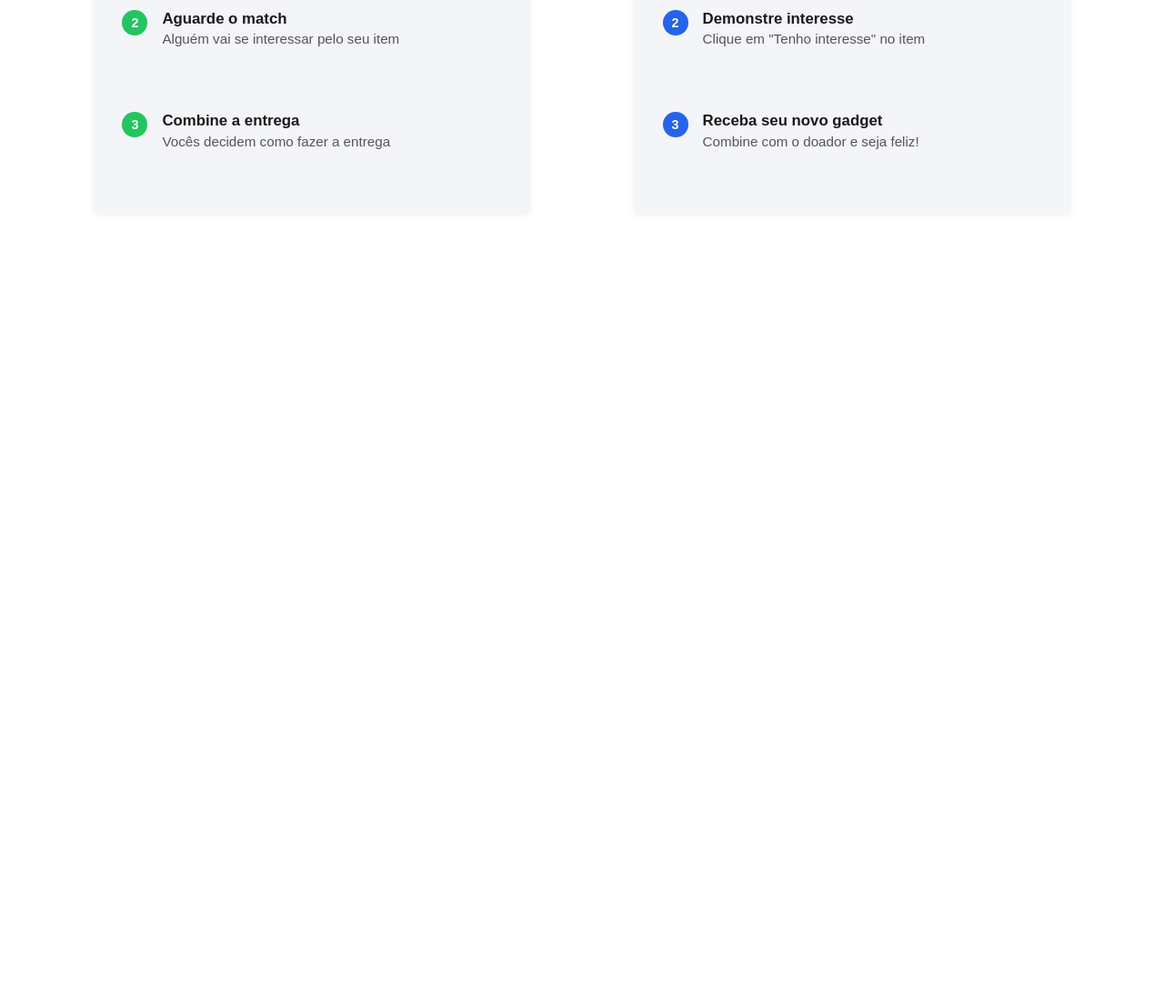
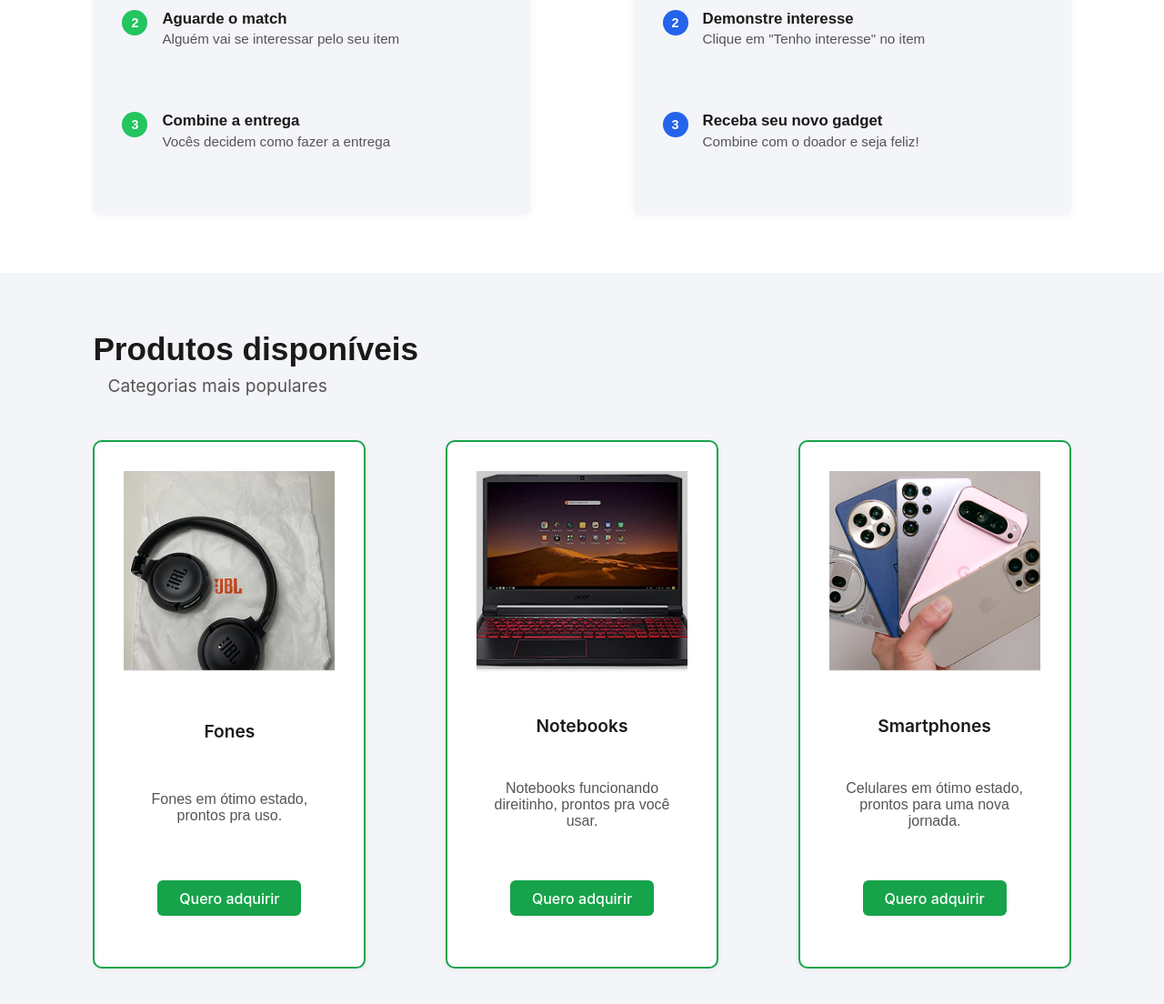
Before and after one commit to demfnanda/Recicla-Tech, a plain HTML site: page index.html in a window 1280 px wide. Shown: the part 1285-2389 px from the top of the page at 91% size. Before the commit the page ends 1585 px from the top, so only its background shows below. Drawn offline with Linux system fonts and the light colour scheme.

Commit message:
adição da sessão de produtos disponíveis e responsividade ✨

```diff
--- a/index.html
+++ b/index.html
@@ -168,6 +168,37 @@
 
       </section>
 
+      <section class="produtos-disponiveis">
+        <h2>Produtos disponíveis</h2>
+        <p class="subtitulo">Categorias mais populares</p>
+
+        <div class="cards-container">
+          <!-- CARD 1 -->
+          <div class="card">
+            <img src="img/Fone.png" alt="Imagem de fones de ouvido" />
+            <h3>Fones</h3>
+            <p>Fones em ótimo estado, prontos pra uso.</p>
+            <button class="btn">Quero adquirir</button>
+          </div>
+
+          <!-- CARD 2 -->
+          <div class="card">
+            <img src="img/Notebook.png" alt="Imagem de notebook" />
+            <h3>Notebooks</h3>
+            <p>Notebooks funcionando direitinho, prontos pra você usar.</p>
+            <button class="btn">Quero adquirir</button>
+          </div>
+
+          <!-- CARD 3 -->
+          <div class="card">
+            <img src="img/Smartphones.png" alt="Imagem de smartphones" />
+            <h3>Smartphones</h3>
+            <p>Celulares em ótimo estado, prontos para uma nova jornada.</p>
+            <button class="btn">Quero adquirir</button>
+          </div>
+        </div>
+      </section>
+
     </main>
 
 </body>
--- a/style.scss
+++ b/style.scss
@@ -312,6 +312,97 @@
   }
 }
 
+// SESSÃO 4 PRODUTOS DISPONÍVEIS
+
+.produtos-disponiveis{
+  background-color: #F3F5F8;
+  text-align: center;
+  padding: 4rem 8%;
+
+  h2 {
+    font-size: 2.2rem;
+    font-family: 'Poppins', sans-serif;
+    text-align: start;
+    font-weight: 700;
+    color: #1a1a1a;
+    margin-bottom: 0.5rem;
+  }
+
+  .subtitulo {
+    font-size: 1.2rem;
+    font-family: 'Inter', sans-serif;
+    text-align: start;
+    color: #555;
+    margin-bottom: 3rem;
+  }
+
+  .cards-container {
+    display: flex;
+    justify-content: space-between;
+    align-items: stretch;
+    gap: 2rem;
+    flex-wrap: wrap; // permite quebrar em telas menores
+  }
+
+  .card {
+    background-color: #fff;
+    border: 2px solid #16A34A;
+    border-radius: 10px;
+    box-shadow: 0 2px 6px rgba(0, 0, 0, 0.05);
+    width: 300px;
+    overflow: hidden;
+    display: flex;
+    flex-direction: column;
+    align-items: center;
+    text-align: center;
+    transition: transform 0.3s ease, box-shadow 0.3s ease;
+  }
+
+  &:hover {
+      transform: translateY(-6px);
+      box-shadow: 0 6px 12px rgba(0, 0, 0, 0.1);
+    }
+
+    img {
+      width: 100%;
+      height: 220px;
+      object-fit: cover;
+      border-bottom: 1px solid #eaeaea;
+    }
+
+    h3 {
+      font-size: 1.2rem;
+      font-family: 'Inter', sans-serif;
+      font-weight: 600;
+      color: #1a1a1a;
+      margin-top: 1rem;
+    }
+
+    p {
+      font-size: 1rem;
+      font-family: 'Poppins', sans-serif;
+      color: #555;
+      margin: 0.5rem 1rem 1.5rem;
+    }
+
+    .btn {
+      background-color: #16A34A;
+      color: white;
+      border: none;
+      border-radius: 6px;
+      padding: 0.6rem 1.5rem;
+      font-size: 1rem;
+      font-family: 'Inter', sans-serif;
+      font-weight: 500;
+      cursor: pointer;
+      margin-bottom: 1.5rem;
+      transition: background 0.3s ease;
+
+      &:hover {
+        background-color: #1ea653;
+      }
+    }
+}
 
   // RESPONSIVIDADE
 
@@ -413,4 +504,34 @@
        }
       }
     }
+    // RESPONSIVIDADE SESSÃO 4 PRODUTOS DISPONÍVEIS
+
+    @media (max-width: 768px){
+      .produtos-disponiveis{
+        padding: 3rem 5%;
+
+        h2 {
+          font-size: 1.8rem;
+          text-align: center;
+        }
+
+        .subtitulo {
+          font-size: 1rem;
+          margin-bottom: 2rem;
+          text-align: center;
+        }
+
+        .cards-container {
+          flex-direction: column; // empilha os cards
+          align-items: center; //centraliza horizontalmente
+          gap: 1.5rem;
+        }
+
+        .card {
+          width: 100%;
+          max-width: 360px; // limite para não ficar largo demais
+        }
+      }
+    }
+
   }
```
Also changed, not shown: style.css, 1 other file.
